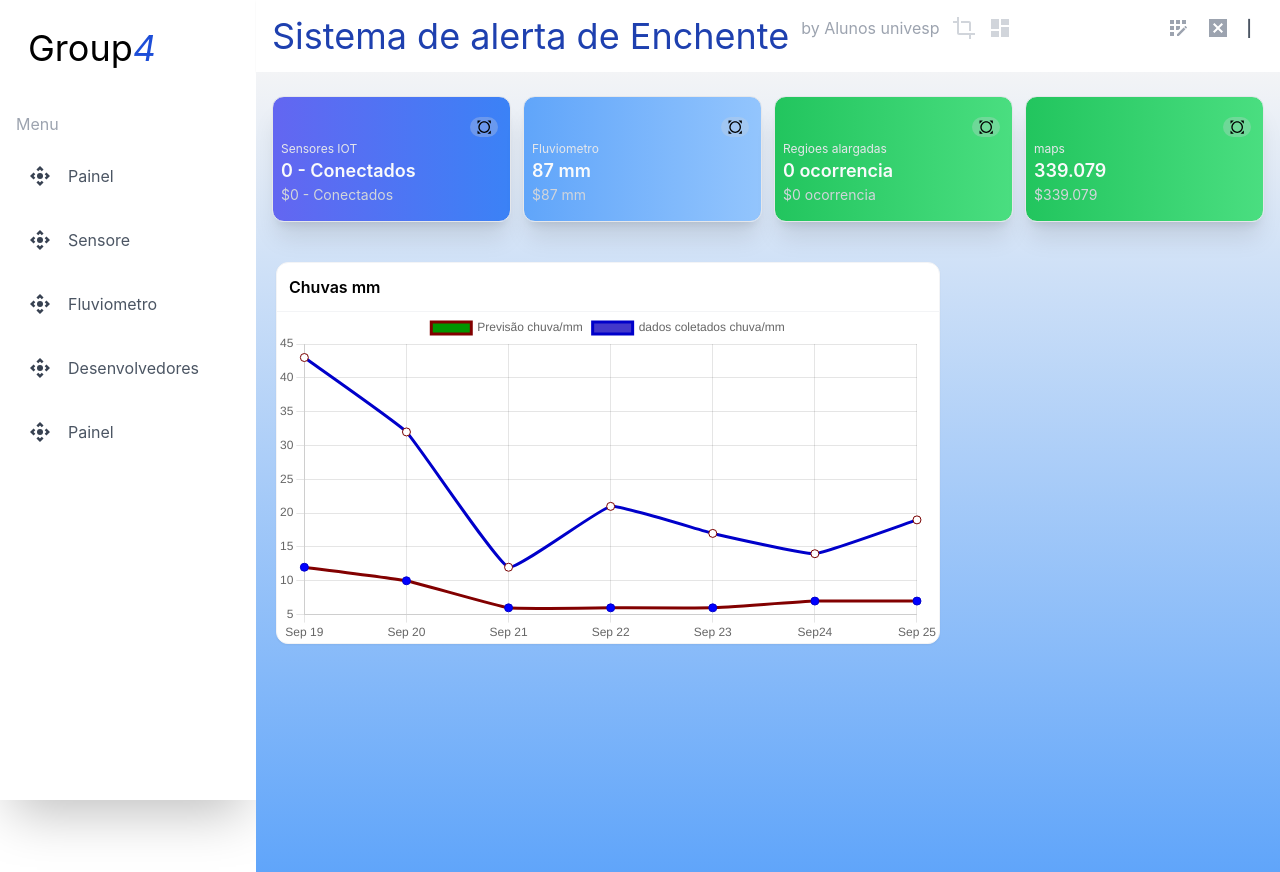
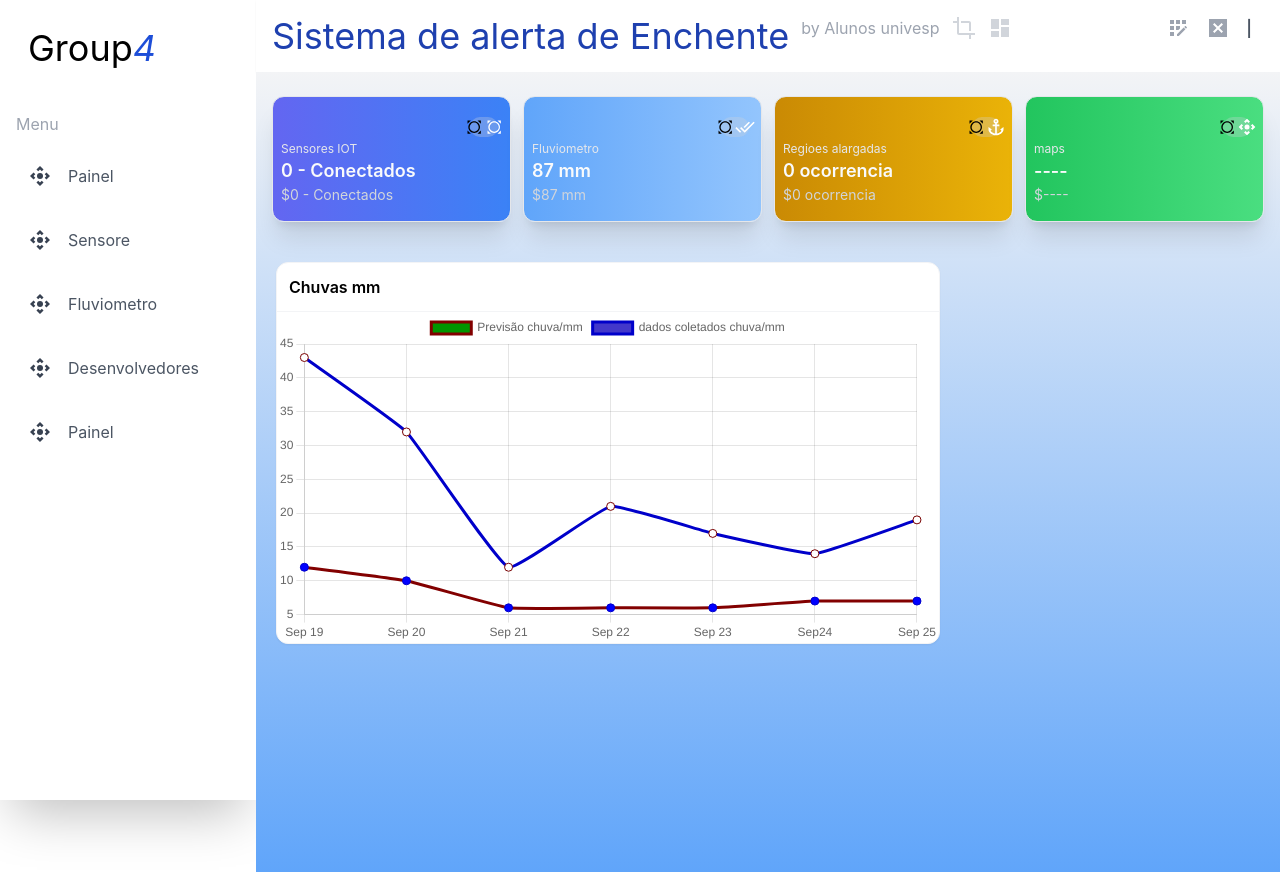
Before and after one commit to Fabianopereira1011/monitoramento-iot, a Next.js app: page / in a window 1280 px wide. Built offline with nearby package versions, Linux system fonts and the light colour scheme.

Commit message:
fix card array color

```diff
--- a/src/components/Card.js
+++ b/src/components/Card.js
@@ -2,6 +2,8 @@ import React from 'react'
 //import AllOutIcon from '@material-ui/icons/AllOut';
 import AllOutIcon from '@mui/icons-material/AllOut';
 import DoneAllIcon from '@mui/icons-material/DoneAll';
+import ControlCameraIcon from '@mui/icons-material/ControlCamera';
+import AnchorIcon from '@mui/icons-material/Anchor';
 
 
 
@@ -10,17 +12,20 @@ const Style = "text-white text-xs"
 const arrayIcon = [
                     <AllOutIcon fontSize="small" className={Style} />,
                     <DoneAllIcon fontSize="small" className={Style} />,
-                    <DoneAllIcon fontSize="small" className={Style} />,
-                    <DoneAllIcon fontSize="small" className={Style} />
+                    <ControlCameraIcon fontSize="small" className={Style} />,
+                    <AnchorIcon fontSize="small" className={Style} />
                     ]
-const Color = ["from-indigo-500 to-blue-500", "from-blue-400 to-blue-300", "from-green-500 to-green-400", "from-yellow-600 to-yellow-500"]
+const Color = [
+                "from-indigo-500 to-blue-500",
+                "from-blue-400 to-blue-300",
+                "from-green-500 to-green-400",
+                "from-yellow-600 to-yellow-500"
+            ]
 
 
 const Card = (props) => {
     var balance = props.balance
     //balance = balance * 9.5;
-
-
 
     return (
         <div className={`transform hover:scale-110 cursor-pointer transition delay-100 w-3/12  p-2 py-4 shadow-xl  border rounded-xl bg-gradient-to-r ${Color[props.icon]}`} >
@@ -28,7 +33,7 @@ const Card = (props) => {
                 <div></div>
                 <div className=" w-7  h-5 flex items-center justify-center  bg-gray-300 rounded-xl m-1  bg-opacity-30">
                 <AllOutIcon fontSize="small"/>
-                    {/* {arrayIcon[props.icon]} */}
+                    {arrayIcon[props.icon] }
                 </div>
             </div>
             <p className="text-gray-200 text-xs  ">
--- a/src/components/container.js
+++ b/src/components/container.js
@@ -24,11 +24,10 @@ const Container = () => {
             </div>
 
             <div className="flex   p-4 space-x-3">
-                <Card title="Sensores IOT" balance={'0 - Conectados'} icon={0} />
-                <Card title="Fluviometro" balance={'87 mm'} icon={1} />
-                <Card title="Regioes alargadas" balance={'0 ocorrencia'} icon={2} />
-                <Card title="maps" balance={339.0790} icon={2} />
-
+                <Card title="Sensores IOT" balance={'0 - Conectados'} icon={0}/>
+                <Card title="Fluviometro" balance={'87 mm'} icon={1}/>
+                <Card title="Regioes alargadas" balance={'0 ocorrencia'} icon={3}/>
+                <Card title="maps" balance={'----'} icon={2}/>
             </div>
 
             <div className="flex  ml-3 mt-6 space-x-6  mr-4">
```
